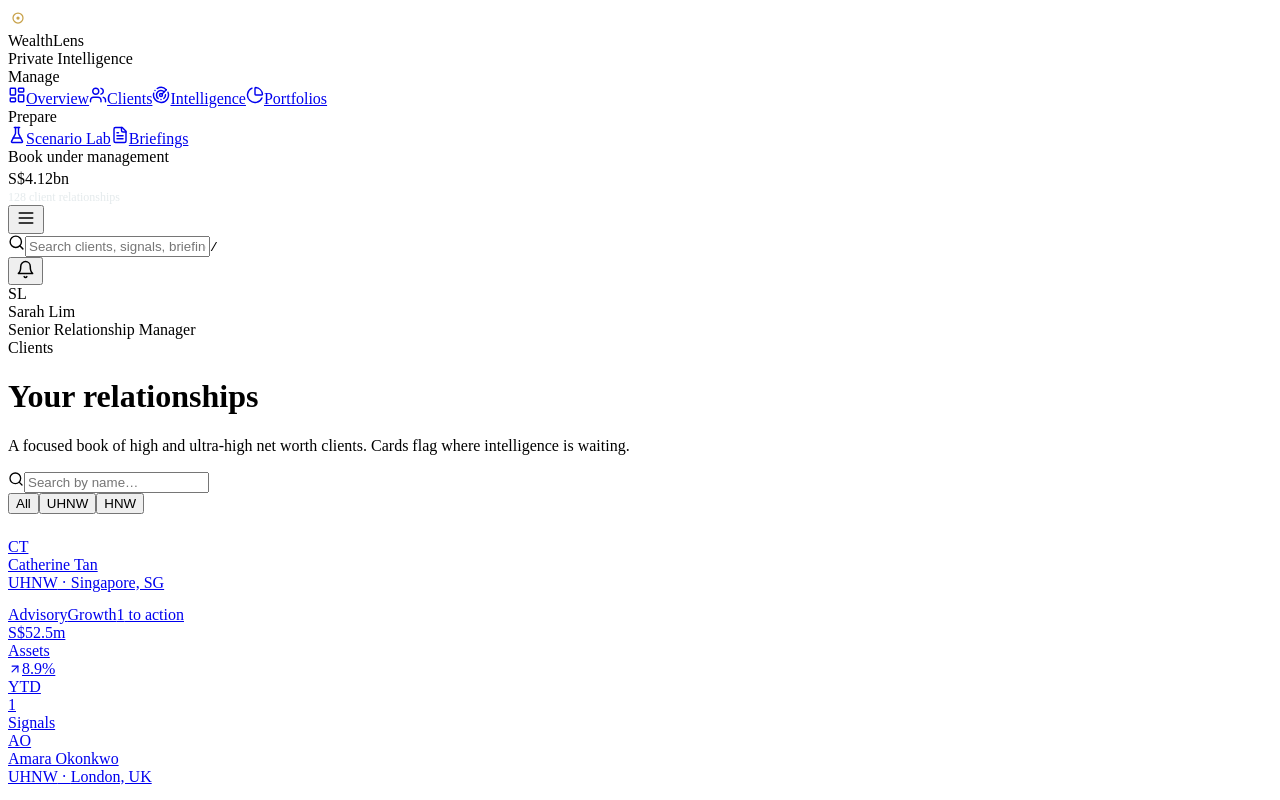
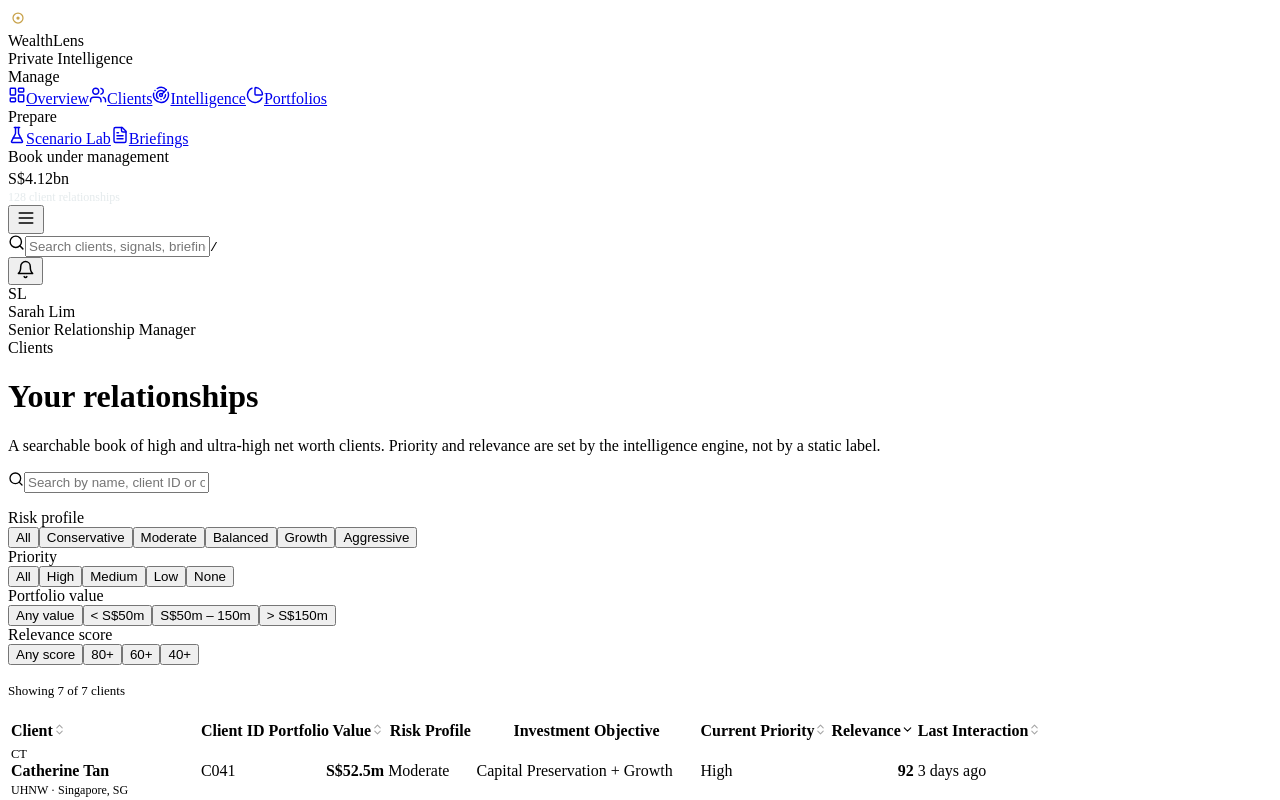
Before and after one commit to x-uan-ya/WealthLens, a React (Vite) app: page /clients in a window 1280 px wide. Shown: the top 800 px of the page. Built offline with nearby package versions, Linux system fonts and the light colour scheme; the HTML template or start-up script is replaced by a standard one.

Commit message:
added PAGE 2 — CLIENTS

```diff
--- a/src/data/clients.js
+++ b/src/data/clients.js
@@ -4,11 +4,13 @@
 export const clients = [
   {
     id: 'cl-000',
+    clientId: 'C041',
     name: 'Catherine Tan',
     segment: 'UHNW',
     since: 2014,
     domicile: 'Singapore, SG',
-    riskProfile: 'Growth',
+    riskProfile: 'Moderate',
+    investmentObjective: 'Capital Preservation + Growth',
     mandate: 'Advisory',
     aumChf: 52500000,
     liquidityChf: 2100000,
@@ -34,11 +36,13 @@
   },
   {
     id: 'cl-001',
+    clientId: 'C012',
     name: 'Amara Okonkwo',
     segment: 'UHNW',
     since: 2011,
     domicile: 'London, UK',
     riskProfile: 'Balanced',
+    investmentObjective: 'Wealth Preservation + Succession',
     mandate: 'Discretionary',
     aumChf: 312000000,
     liquidityChf: 21400000,
@@ -65,11 +69,13 @@
   },
   {
     id: 'cl-002',
+    clientId: 'C007',
     name: 'Henrik Falk',
     segment: 'UHNW',
     since: 2007,
     domicile: 'Oslo, NO',
-    riskProfile: 'Growth',
+    riskProfile: 'Aggressive',
+    investmentObjective: 'Concentrated Growth + Diversification',
     mandate: 'Advisory',
     aumChf: 268500000,
     liquidityChf: 9800000,
@@ -95,11 +101,13 @@
   },
   {
     id: 'cl-003',
+    clientId: 'C015',
     name: 'The Vásquez Family Office',
     segment: 'UHNW',
     since: 2015,
     domicile: 'Madrid, ES',
     riskProfile: 'Conservative',
+    investmentObjective: 'Capital Preservation + Income',
     mandate: 'Discretionary',
     aumChf: 421000000,
     liquidityChf: 54200000,
@@ -125,11 +133,13 @@
   },
   {
     id: 'cl-004',
+    clientId: 'C019',
     name: 'Mei-Ling Chen',
     segment: 'HNW',
     since: 2019,
     domicile: 'Singapore, SG',
     riskProfile: 'Balanced',
+    investmentObjective: 'Regional Growth + Sustainable Investing',
     mandate: 'Advisory',
     aumChf: 74300000,
     liquidityChf: 6100000,
@@ -155,11 +165,13 @@
   },
   {
     id: 'cl-005',
+    clientId: 'C013',
     name: 'Dr. Wilhelm Braun',
     segment: 'HNW',
     since: 2013,
     domicile: 'Munich, DE',
     riskProfile: 'Conservative',
+    investmentObjective: 'Retirement Income + Capital Stability',
     mandate: 'Discretionary',
     aumChf: 58900000,
     liquidityChf: 4300000,
@@ -185,11 +197,13 @@
   },
   {
     id: 'cl-006',
+    clientId: 'C009',
     name: 'Sofia Marchetti',
     segment: 'UHNW',
     since: 2009,
     domicile: 'Milan, IT',
     riskProfile: 'Growth',
+    investmentObjective: 'Private Markets + Diversification',
     mandate: 'Advisory',
     aumChf: 149200000,
     liquidityChf: 12700000,
--- a/src/pages/Clients.jsx
+++ b/src/pages/Clients.jsx
@@ -1,122 +1,289 @@
 import { useEffect, useMemo, useState } from 'react'
-import { Link } from 'react-router-dom'
-import { Search, ArrowUpRight, ArrowDownRight } from 'lucide-react'
+import { useNavigate } from 'react-router-dom'
+import { Search, ChevronUp, ChevronDown, ChevronsUpDown, X } from 'lucide-react'
 import { PageHeader, Card, Badge, Loading } from '../components/ui.jsx'
 import { getClients, getIntelligence } from '../services/dataService.js'
-import { formatChf, formatPct, initialsOf, daysSince } from '../utils/format.js'
+import { formatChf, initialsOf, timeAgo, daysSince } from '../utils/format.js'
 
-const SEGMENTS = ['All', 'UHNW', 'HNW']
+const RISK_PROFILES = ['All', 'Conservative', 'Moderate', 'Balanced', 'Growth', 'Aggressive']
+const PRIORITIES = ['All', 'High', 'Medium', 'Low', 'None']
+const VALUE_BANDS = [
+  { key: 'All', label: 'Any value', min: 0, max: Infinity },
+  { key: 'lt50', label: '< S$50m', min: 0, max: 50_000_000 },
+  { key: '50-150', label: 'S$50m – 150m', min: 50_000_000, max: 150_000_000 },
+  { key: 'gt150', label: '> S$150m', min: 150_000_000, max: Infinity },
+]
+const RELEVANCE_BANDS = [
+  { key: 'All', label: 'Any score', min: 0 },
+  { key: '80', label: '80+', min: 80 },
+  { key: '60', label: '60+', min: 60 },
+  { key: '40', label: '40+', min: 40 },
+]
+
+const priorityRank = { High: 3, Medium: 2, Low: 1, None: 0 }
+const priorityTone = { High: 'high', Medium: 'medium', Low: 'low', None: 'neutral' }
 
 export default function Clients() {
   const [clients, setClients] = useState(null)
   const [signals, setSignals] = useState([])
   const [query, setQuery] = useState('')
-  const [segment, setSegment] = useState('All')
+  const [risk, setRisk] = useState('All')
+  const [priority, setPriority] = useState('All')
+  const [valueBand, setValueBand] = useState('All')
+  const [relevanceBand, setRelevanceBand] = useState('All')
+  const [sort, setSort] = useState({ key: 'relevance', dir: 'desc' })
+  const navigate = useNavigate()
 
   useEffect(() => {
     getClients().then(setClients)
     getIntelligence().then(setSignals)
   }, [])
 
-  const signalCountByClient = useMemo(() => {
+  // Derive each client's current priority + top relevance from the
+  // intelligence engine. This keeps the table honest: priority is not a
+  // static label, it reflects what the engine currently sees.
+  const intelByClient = useMemo(() => {
     const map = {}
     for (const s of signals) {
-      map[s.clientId] = map[s.clientId] || { total: 0, high: 0 }
-      map[s.clientId].total += 1
-      if (s.priority === 'high') map[s.clientId].high += 1
+      const cur = map[s.clientId]
+      const score = s.relevanceScore ?? 0
+      if (!cur || score > cur.relevance) {
+        map[s.clientId] = {
+          relevance: score,
+          priority: cap(s.priority),
+        }
+      }
     }
     return map
   }, [signals])
 
+  const rows = useMemo(() => {
+    if (!clients) return []
+    return clients.map((c) => {
+      const intel = intelByClient[c.id]
+      return {
+        ...c,
+        priority: intel?.priority ?? 'None',
+        relevance: intel?.relevance ?? 0,
+        lastDays: daysSince(c.contact.lastContact) ?? 9999,
+      }
+    })
+  }, [clients, intelByClient])
+
   const filtered = useMemo(() => {
-    if (!clients) return []
-    return clients
-      .filter((c) => (segment === 'All' ? true : c.segment === segment))
-      .filter((c) => c.name.toLowerCase().includes(query.toLowerCase()))
-  }, [clients, query, segment])
+    const band = VALUE_BANDS.find((b) => b.key === valueBand)
+    const rel = RELEVANCE_BANDS.find((b) => b.key === relevanceBand)
+    const q = query.trim().toLowerCase()
+    let out = rows
+      .filter((c) => (risk === 'All' ? true : c.riskProfile === risk))
+      .filter((c) => (priority === 'All' ? true : c.priority === priority))
+      .filter((c) => c.aumChf >= band.min && c.aumChf < band.max)
+      .filter((c) => c.relevance >= rel.min)
+      .filter(
+        (c) =>
+          !q ||
+          c.name.toLowerCase().includes(q) ||
+          c.clientId.toLowerCase().includes(q) ||
+          c.investmentObjective.toLowerCase().includes(q)
+      )
+
+    const { key, dir } = sort
+    const mult = dir === 'asc' ? 1 : -1
+    out = [...out].sort((a, b) => {
+      let av
+      let bv
+      switch (key) {
+        case 'name':
+          return a.name.localeCompare(b.name) * mult
+        case 'value':
+          av = a.aumChf; bv = b.aumChf; break
+        case 'priority':
+          av = priorityRank[a.priority]; bv = priorityRank[b.priority]; break
+        case 'relevance':
+          av = a.relevance; bv = b.relevance; break
+        case 'last':
+          av = a.lastDays; bv = b.lastDays; break
+        default:
+          av = a.relevance; bv = b.relevance
+      }
+      return (av - bv) * mult
+    })
+    return out
+  }, [rows, risk, priority, valueBand, relevanceBand, query, sort])
 
   if (!clients) return <Loading label="Loading client book" />
+
+  const toggleSort = (key) =>
+    setSort((s) =>
+      s.key === key ? { key, dir: s.dir === 'asc' ? 'desc' : 'asc' } : { key, dir: 'desc' }
+    )
+
+  const filtersActive =
+    risk !== 'All' || priority !== 'All' || valueBand !== 'All' || relevanceBand !== 'All' || query
+
+  const clearFilters = () => {
+    setRisk('All'); setPriority('All'); setValueBand('All'); setRelevanceBand('All'); setQuery('')
+  }
 
   return (
     <div>
       <PageHeader
         eyebrow="Clients"
         title="Your relationships"
-        subtitle="A focused book of high and ultra-high net worth clients. Cards flag where intelligence is waiting."
+        subtitle="A searchable book of high and ultra-high net worth clients. Priority and relevance are set by the intelligence engine, not by a static label."
       />
 
-      <Card className="card-pad" style={{ marginBottom: 24 }}>
-        <div className="row between wrap" style={{ gap: 16 }}>
-          <div className="search" style={{ maxWidth: 340, margin: 0 }}>
+      {/* Search + filters */}
+      <Card className="card-pad" style={{ marginBottom: 20 }}>
+        <div className="search" style={{ maxWidth: 420, margin: '0 0 16px' }}>
           <Search size={16} />
           <input
-              placeholder="Search by name…"
+            placeholder="Search by name, client ID or objective…"
             value={query}
             onChange={(e) => setQuery(e.target.value)}
           />
         </div>
-          <div className="row" style={{ gap: 8 }}>
-            {SEGMENTS.map((s) => (
+
+        <div className="filter-grid">
+          <FilterGroup label="Risk profile" options={RISK_PROFILES} value={risk} onChange={setRisk} />
+          <FilterGroup label="Priority" options={PRIORITIES} value={priority} onChange={setPriority} />
+          <FilterGroup
+            label="Portfolio value"
+            options={VALUE_BANDS.map((b) => b.key)}
+            labels={VALUE_BANDS.map((b) => b.label)}
+            value={valueBand}
+            onChange={setValueBand}
+          />
+          <FilterGroup
+            label="Relevance score"
+            options={RELEVANCE_BANDS.map((b) => b.key)}
+            labels={RELEVANCE_BANDS.map((b) => b.label)}
+            value={relevanceBand}
+            onChange={setRelevanceBand}
+          />
+        </div>
+
+        <div className="row between" style={{ marginTop: 16 }}>
+          <span className="muted" style={{ fontSize: 13 }}>
+            Showing {filtered.length} of {rows.length} clients
+          </span>
+          {filtersActive && (
+            <button className="btn btn-ghost btn-sm" onClick={clearFilters}>
+              <X size={14} /> Clear filters
+            </button>
+          )}
+        </div>
+      </Card>
+
+      {/* Table */}
+      <Card style={{ overflow: 'hidden' }}>
+        {filtered.length === 0 ? (
+          <div className="empty">No clients match these filters.</div>
+        ) : (
+          <div style={{ overflowX: 'auto' }}>
+            <table className="table client-table">
+              <thead>
+                <tr>
+                  <Th label="Client" col="name" sort={sort} onSort={toggleSort} />
+                  <th>Client ID</th>
+                  <Th label="Portfolio Value" col="value" sort={sort} onSort={toggleSort} align="right" />
+                  <th>Risk Profile</th>
+                  <th>Investment Objective</th>
+                  <Th label="Current Priority" col="priority" sort={sort} onSort={toggleSort} />
+                  <Th label="Relevance" col="relevance" sort={sort} onSort={toggleSort} align="right" />
+                  <Th label="Last Interaction" col="last" sort={sort} onSort={toggleSort} />
+                </tr>
+              </thead>
+              <tbody>
+                {filtered.map((c) => (
+                  <tr key={c.id} onClick={() => navigate(`/clients/${c.id}`)}>
+                    <td>
+                      <div className="row" style={{ gap: 11 }}>
+                        <span className="avatar-lg" style={{ width: 36, height: 36, fontSize: 12.5 }}>
+                          {initialsOf(c.name)}
+                        </span>
+                        <span>
+                          <span style={{ fontWeight: 600, display: 'block' }}>{c.name}</span>
+                          <span className="muted" style={{ fontSize: 12 }}>{c.segment} · {c.domicile}</span>
+                        </span>
+                      </div>
+                    </td>
+                    <td className="mono muted">{c.clientId}</td>
+                    <td style={{ textAlign: 'right', fontWeight: 600 }}>{formatChf(c.aumChf)}</td>
+                    <td>{c.riskProfile}</td>
+                    <td className="soft" style={{ maxWidth: 220 }}>{c.investmentObjective}</td>
+                    <td>
+                      <Badge tone={priorityTone[c.priority]}>{c.priority}</Badge>
+                    </td>
+                    <td style={{ textAlign: 'right' }}>
+                      <RelevanceCell score={c.relevance} />
+                    </td>
+                    <td className={c.lastDays > (c.contact.cadenceDays || 60) ? 'neg' : 'muted'}>
+                      {timeAgo(c.contact.lastContact)}
+                    </td>
+                  </tr>
+                ))}
+              </tbody>
+            </table>
+          </div>
+        )}
+      </Card>
+    </div>
+  )
+}
+
+function Th({ label, col, sort, onSort, align }) {
+  const active = sort.key === col
+  return (
+    <th
+      className="th-sort"
+      style={{ textAlign: align || 'left', cursor: 'pointer' }}
+      onClick={() => onSort(col)}
+    >
+      <span className="row" style={{ gap: 5, justifyContent: align === 'right' ? 'flex-end' : 'flex-start' }}>
+        {label}
+        {active ? (
+          sort.dir === 'asc' ? <ChevronUp size={13} /> : <ChevronDown size={13} />
+        ) : (
+          <ChevronsUpDown size={13} style={{ opacity: 0.35 }} />
+        )}
+      </span>
+    </th>
+  )
+}
+
+function FilterGroup({ label, options, labels, value, onChange }) {
+  return (
+    <div className="filter-group">
+      <div className="filter-label">{label}</div>
+      <div className="chip-group">
+        {options.map((opt, i) => (
           <button
-                key={s}
-                className={`chip${segment === s ? ' active' : ''}`}
-                onClick={() => setSegment(s)}
+            key={opt}
+            className={`chip${value === opt ? ' active' : ''}`}
+            onClick={() => onChange(opt)}
           >
-                {s}
+            {labels ? labels[i] : opt}
           </button>
         ))}
       </div>
     </div>
-      </Card>
-
-      {filtered.length === 0 ? (
-        <Card className="empty">No clients match your search.</Card>
-      ) : (
-        <div className="grid cols-3">
-          {filtered.map((c) => {
-            const sc = signalCountByClient[c.id]
-            const overdue = daysSince(c.contact.lastContact) > c.contact.cadenceDays
-            return (
-              <Link to={`/clients/${c.id}`} key={c.id} className="card client-card">
-                <div className="cc-top">
-                  <div className="avatar-lg">{initialsOf(c.name)}</div>
-                  <div style={{ minWidth: 0 }}>
-                    <div className="cc-name">{c.name}</div>
-                    <div className="cc-meta">
-                      {c.segment} · {c.domicile}
-                    </div>
-                  </div>
-                </div>
-
-                <div className="row wrap" style={{ gap: 6, marginTop: 14 }}>
-                  <Badge tone="neutral">{c.mandate}</Badge>
-                  <Badge tone="neutral">{c.riskProfile}</Badge>
-                  {sc?.high > 0 && <Badge tone="high">{sc.high} to action</Badge>}
-                  {overdue && <Badge tone="medium">Contact due</Badge>}
-                </div>
-
-                <div className="cc-stats">
-                  <div className="cc-stat">
-                    <div className="v">{formatChf(c.aumChf)}</div>
-                    <div className="k">Assets</div>
-                  </div>
-                  <div className="cc-stat">
-                    <div className="v" style={{ color: c.ytdReturn >= 0 ? 'var(--ok)' : 'var(--danger)' }}>
-                      {c.ytdReturn >= 0 ? <ArrowUpRight size={14} style={{ verticalAlign: -2 }} /> : <ArrowDownRight size={14} style={{ verticalAlign: -2 }} />}
-                      {formatPct(c.ytdReturn)}
-                    </div>
-                    <div className="k">YTD</div>
-                  </div>
-                  <div className="cc-stat">
-                    <div className="v">{sc?.total || 0}</div>
-                    <div className="k">Signals</div>
-                  </div>
-                </div>
-              </Link>
-            )
-          })}
-        </div>
-      )}
-    </div>
   )
 }
+
+function RelevanceCell({ score }) {
+  if (!score) return <span className="muted">—</span>
+  const tone = score >= 80 ? 'var(--danger)' : score >= 60 ? 'var(--warn)' : 'var(--ok)'
+  return (
+    <span className="row" style={{ gap: 8, justifyContent: 'flex-end' }}>
+      <span style={{ fontWeight: 600, fontFamily: 'var(--font-serif)' }}>{score}</span>
+      <span className="relevance-track">
+        <span style={{ width: `${score}%`, background: tone }} />
+      </span>
+    </span>
+  )
+}
+
+function cap(s = '') {
+  return s.charAt(0).toUpperCase() + s.slice(1)
+}
--- a/src/styles/global.css
+++ b/src/styles/global.css
@@ -1071,6 +1071,61 @@
   color: var(--ink-muted);
 }
 
+/* Client table filters */
+.filter-grid {
+  display: grid;
+  grid-template-columns: repeat(2, minmax(0, 1fr));
+  gap: 18px 32px;
+}
+.filter-group .filter-label {
+  font-size: 11px;
+  letter-spacing: 0.1em;
+  text-transform: uppercase;
+  color: var(--ink-muted);
+  font-weight: 600;
+  margin-bottom: 9px;
+}
+
+.th-sort {
+  user-select: none;
+  transition: color 0.12s ease;
+}
+.th-sort:hover {
+  color: var(--ink);
+}
+
+.mono {
+  font-variant-numeric: tabular-nums;
+  letter-spacing: 0.02em;
+}
+
+.client-table td {
+  white-space: nowrap;
+}
+.client-table td.soft {
+  white-space: normal;
+}
+
+.relevance-track {
+  width: 46px;
+  height: 6px;
+  border-radius: 4px;
+  background: var(--line);
+  overflow: hidden;
+  display: inline-block;
+}
+.relevance-track span {
+  display: block;
+  height: 100%;
+  border-radius: 4px;
+}
+
+@media (max-width: 640px) {
+  .filter-grid {
+    grid-template-columns: 1fr;
+  }
+}
+
 .detail-head {
   display: flex;
   align-items: center;
--- a/src/utils/format.js
+++ b/src/utils/format.js
@@ -50,6 +50,20 @@
   })
 }
 
+// Human, relative phrasing for a past date, e.g. "2 days ago", "3 weeks ago".
+export const timeAgo = (iso) => {
+  if (!iso) return '—'
+  const days = daysSince(iso)
+  if (days == null) return '—'
+  if (days <= 0) return 'Today'
+  if (days === 1) return 'Yesterday'
+  if (days < 7) return `${days} days ago`
+  if (days < 14) return '1 week ago'
+  if (days < 30) return `${Math.floor(days / 7)} weeks ago`
+  if (days < 60) return '1 month ago'
+  return `${Math.floor(days / 30)} months ago`
+}
+
 export const daysSince = (iso) => {
   if (!iso) return null
   const then = new Date(iso).getTime()
```
Lines whose indentation alone changed are shown as unchanged.
